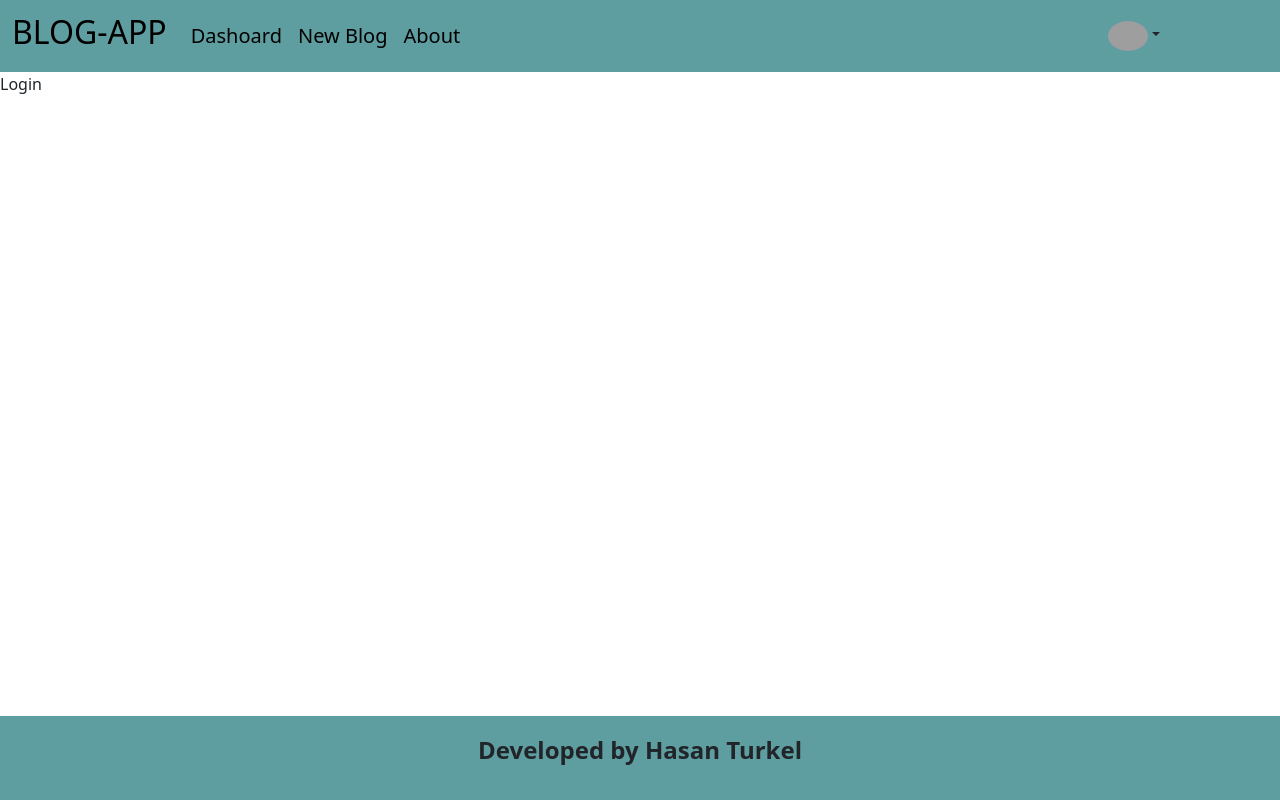
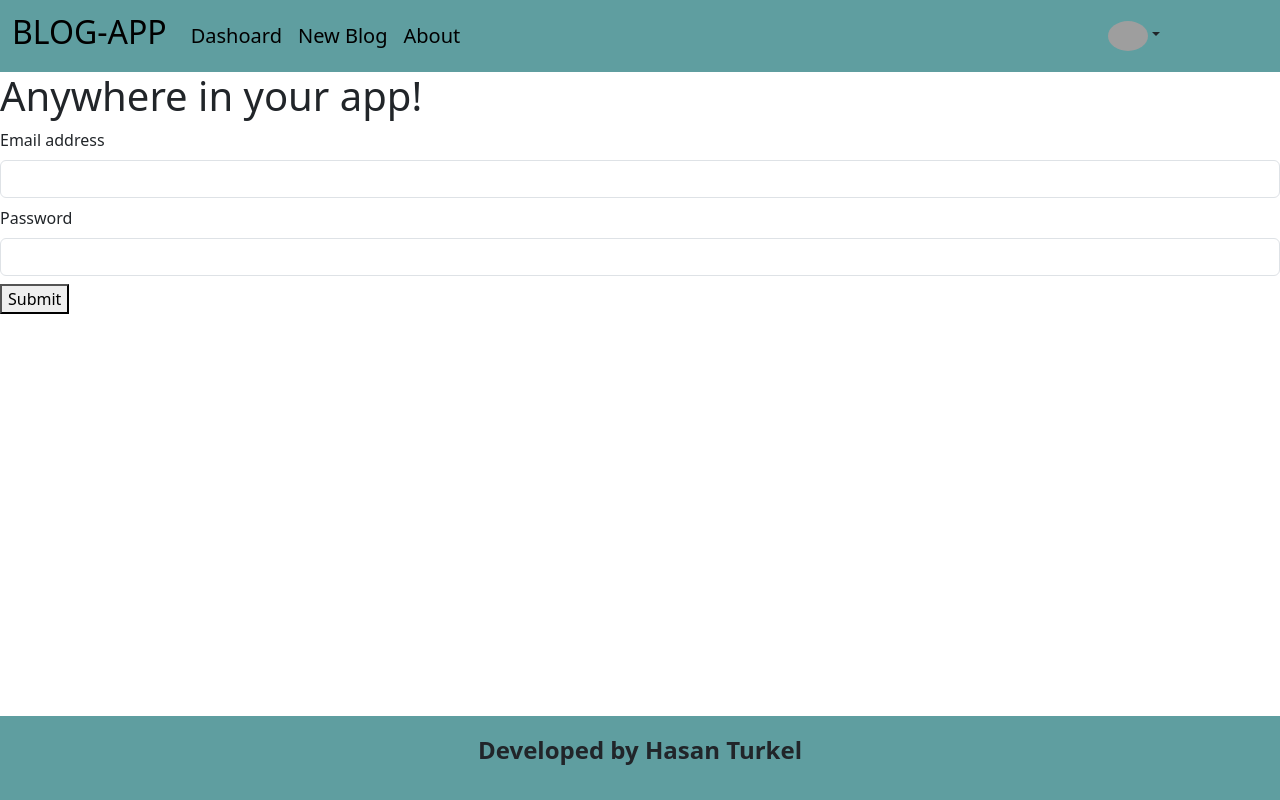
Before and after one commit to Hasan-Turkel/blog-app, a React (Vite) app: page /login in a window 1280 px wide. Built offline with nearby package versions, Linux system fonts and the light colour scheme; grey boxes are pictures that could not be loaded.

Commit message:
login form

```diff
--- a/package.json
+++ b/package.json
@@ -12,10 +12,12 @@
   "dependencies": {
     "@reduxjs/toolkit": "^1.9.5",
     "axios": "^1.4.0",
+    "formik": "^2.4.3",
     "react": "^18.2.0",
     "react-dom": "^18.2.0",
     "react-redux": "^8.1.2",
-    "react-router-dom": "^6.15.0"
+    "react-router-dom": "^6.15.0",
+    "yup": "^1.2.0"
   },
   "devDependencies": {
     "@types/react": "^18.2.15",
--- a/src/components/Navbar.jsx
+++ b/src/components/Navbar.jsx
@@ -2,7 +2,7 @@ import { NavLink } from "react-router-dom";
 
 const Navbar = () => {
 
-  const user = "1"
+  const user = ""
   return (
     <nav className="navbar navbar-expand-lg ">
   <div className="container-fluid ">
--- a/src/components/auth/LoginForm.jsx
+++ b/src/components/auth/LoginForm.jsx
@@ -0,0 +1,82 @@
+
+
+import React from 'react';
+import { Formik , Form} from 'formik';
+import { object, string } from "yup"
+
+const LoginForm = () => {
+
+    const loginSchema = object({
+        email: string()
+          .email("Lutfen valid bir email giriniz")
+          .required("Bu alan zorunludur"),
+        password: string()
+          .required("Bu alan zorunludur")
+          .min(8, "En az 8 karakter girilmelidir")
+          .max(16, "En fazla 16 karakter girilmelidir")
+          .matches(/\d+/, "En az bir rakam içermelidir.")
+          .matches(/[a-z]/, "En az bir küçük harf içermelidir.")
+          .matches(/[A-Z]/, "En az bir büyük harf içermelidir.")
+          .matches(/[!,?{}><%&$#£+-.]+/, "En az bir özel karekter içermelidir."),
+      })
+
+
+ return (<div>
+    <h1>Anywhere in your app!</h1>
+    <Formik
+      initialValues={{ email: '', password: '' }}
+      validationSchema={loginSchema}
+      onSubmit={(values, { setSubmitting }) => {
+        setTimeout(() => {
+          alert(JSON.stringify(values, null, 2));
+          setSubmitting(false);
+        }, 400);
+      }}
+    >
+      {({
+        values,
+        errors,
+        touched,
+        handleChange,
+        handleBlur,
+        handleSubmit,
+        isSubmitting,
+        /* and other goodies */
+      }) => (
+        <Form onSubmit={handleSubmit}>
+            <label htmlFor="email" className="form-label">
+              Email address
+             </label>
+          <input
+          className="form-control"
+            type="email"
+            name="email"
+            onChange={handleChange}
+            onBlur={handleBlur}
+            value={values.email}
+          />
+          <h3>{errors.email && touched.email && errors.email}</h3>
+
+          <label htmlFor="password" className="form-label">
+              Password
+            </label>
+          <input
+          className="form-control"
+            type="password"
+            name="password"
+            onChange={handleChange}
+            onBlur={handleBlur}
+            value={values.password}
+          />
+          <h3>{errors.password && touched.password && errors.password}</h3>
+
+          <button type="submit" disabled={isSubmitting}>
+            Submit
+          </button>
+        </Form>
+      )}
+    </Formik>
+  </div>)
+};
+
+export default LoginForm;
--- a/src/pages/Login.jsx
+++ b/src/pages/Login.jsx
@@ -1,8 +1,9 @@
 import React from 'react'
+import LoginForm from '../components/auth/LoginForm'
 
 const Login = () => {
   return (
-    <div>Login</div>
+    <LoginForm/>
   )
 }
 
```
Also changed, not shown: 1 other file (tests, documents, lock files or other folders).
